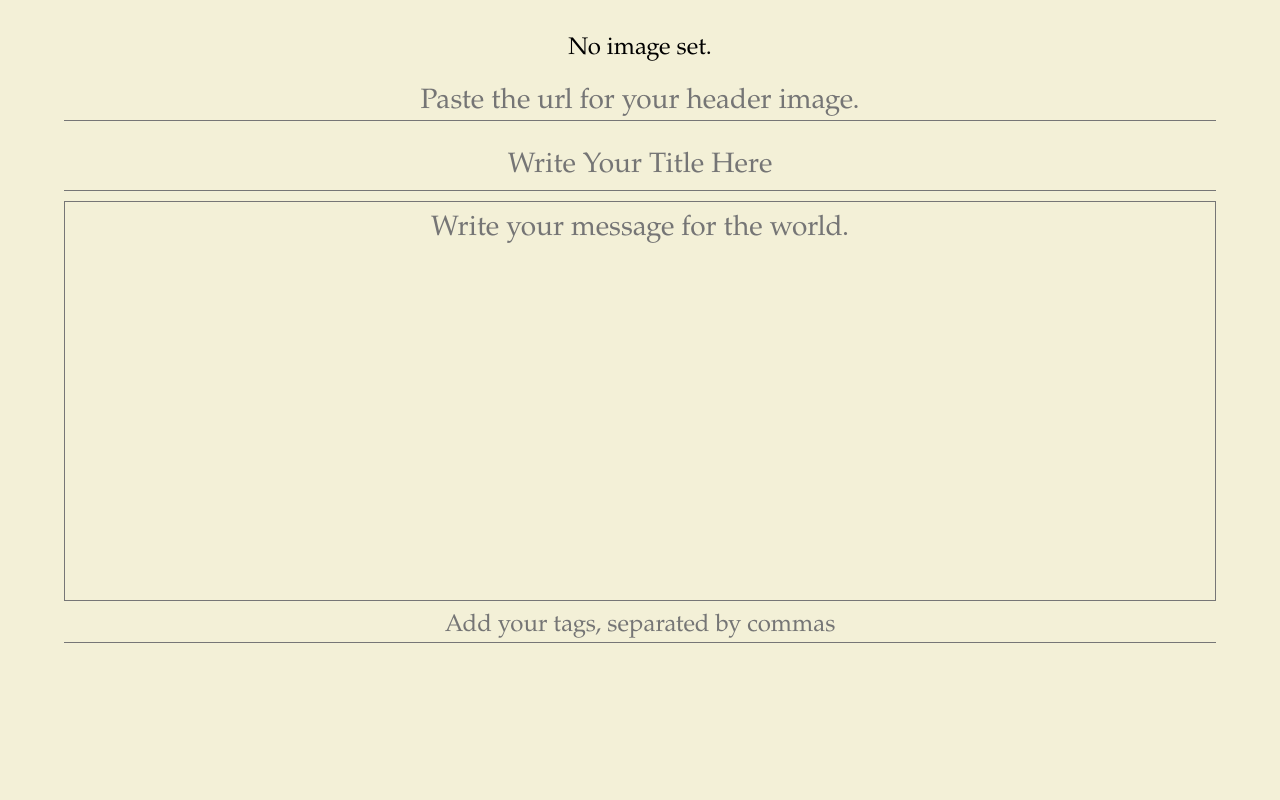
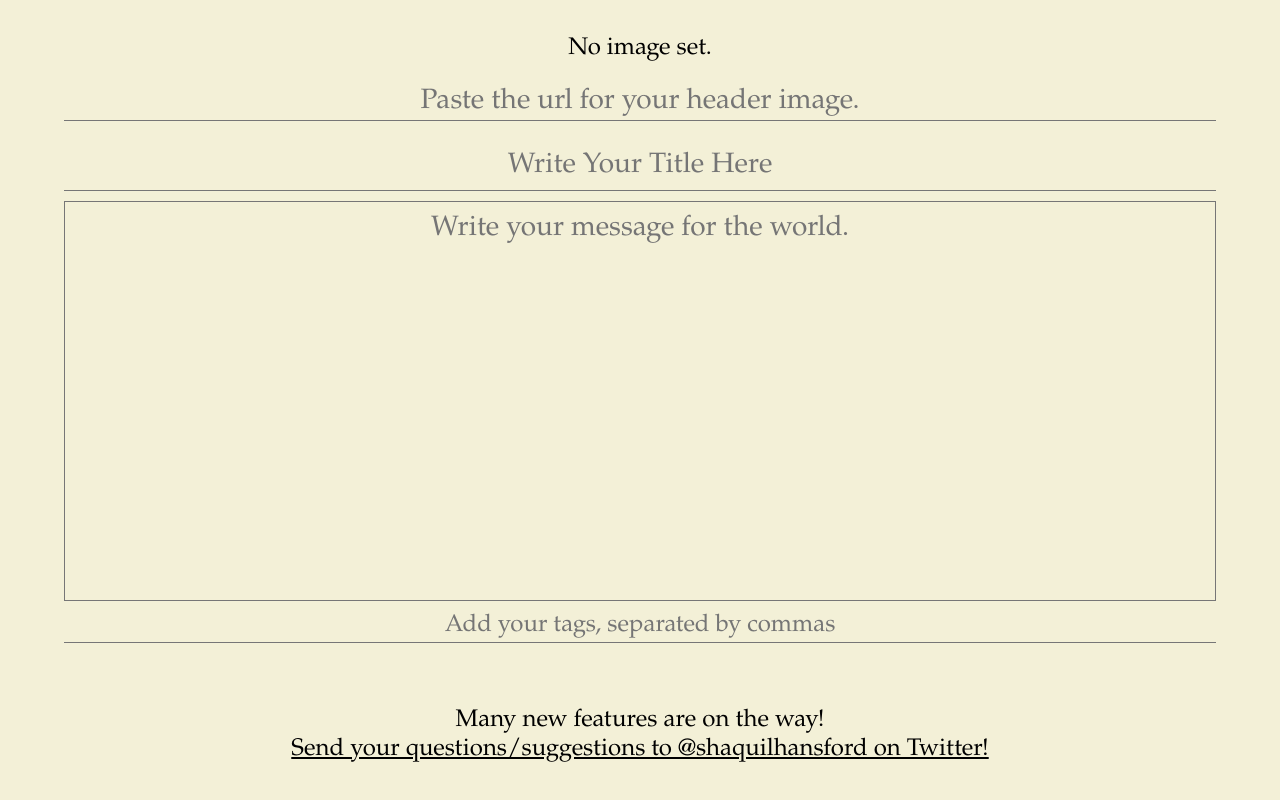
Before and after one commit to S3Prototype/onepush, a Next.js app: page / in a window 1280 px wide. Shown: the part 220-1020 px from the top of the page. Before the commit the page ends 927 px from the top, so only its background shows below. Built offline with nearby package versions, Linux system fonts and the light colour scheme.

Commit message:
Fixed a UI glitch in the push modal, changed the ghost API key input to password, and added a contact url to the bottom of the page.

```diff
--- a/components/Connections.jsx
+++ b/components/Connections.jsx
@@ -179,7 +179,7 @@ function Connections(props) {
                         name: 'ghostKey',
                         value: e.target.value
                     })}
-                    name="ghost_connection" type="text"></input>
+                    name="ghost_connection" type="password"></input>
                 </div>
             </div>
 
--- a/pages/index.js
+++ b/pages/index.js
@@ -5,7 +5,6 @@ import {useRef, useEffect, useState} from 'react'
 import Connections from '../components/Connections'
 import Preview from '../components/Preview'
 import PushModal from '../components/PushModal'
-// import hashnode from '../components/hashnode'
 import preReq from '../utils/PreRequestMethods'
 import customError from '../utils/ErrorMessages'
 import BlogList from '../components/BlogList'
@@ -290,6 +289,11 @@ export default function Home() {
       <NavBar changePage={changePage}/>
       <BlogList activeBlogs={activeBlogs}/>
       {showPage()}
+
+      <span className="contact_info">Many new features are on the way!
+        <br/>
+        <a href="https://twitter.com/shaquilhansford" target="_blank">Send your questions/suggestions to @shaquilhansford on Twitter!</a>
+      </span>
     </div>
   )
 }
--- a/styles/PushModal.module.css
+++ b/styles/PushModal.module.css
@@ -83,6 +83,7 @@
     display: grid;
     grid-template-columns: [message] 1fr [data] 2fr;
     grid-template-rows: [message-data] 2fr [url] 1fr;
+    min-width: 90%;
     max-width: 90%;
     column-gap: 10px;
     margin-top: 10%;
--- a/styles/globals.css
+++ b/styles/globals.css
@@ -44,6 +44,17 @@ a {
   max-height: 100vh;
 }
 
+.contact_info{
+  text-align: center;
+  margin-bottom: 5%;
+  max-width: 80%;
+  font-size: var(--small-font-size);
+}
+
+.contact_info > a{
+  text-decoration: underline;
+}
+
 @media (min-width: 700px){
   :root{
     --medium-font-size: 36px;
```
Also changed, not shown: todo.txt.
